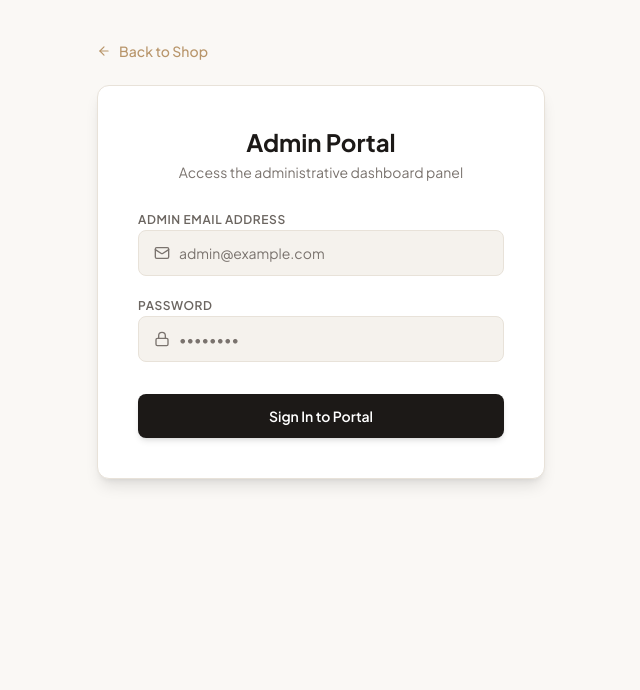
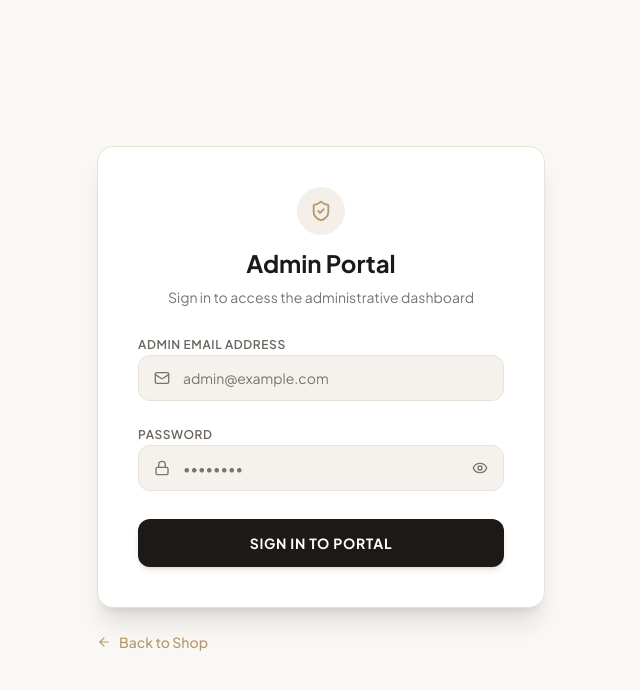
Before and after one commit to DimalJay/ecommerce-system, a React (Vite) app: page /admin/login in a window 1280 px wide. Shown: the top 690 px of the page, without its empty margins (319-959 px from the left). Built offline with nearby package versions, Linux system fonts and the light colour scheme; no server answers.

Commit message:
login pages updated

```diff
--- a/src/components/auth/AuthModal.tsx
+++ b/src/components/auth/AuthModal.tsx
@@ -4,7 +4,9 @@ import { useCart } from '../../context/CartContext';
 import { useToast } from '../../hooks/useToast';
 import { Toast } from '../ui';
 import { useLoginMutation, useRegisterMutation } from '../../hooks/useAuth';
+import { getUserApi } from '../../api/userApi';
 import type { LoginFormData, RegisterFormData } from '../../lib/validations/auth';
+import type { UserSession } from '../../context/AuthContext';
 import { AuthModalHeader } from './AuthModalHeader';
 import { AuthModeTabs, type AuthMode } from './AuthModeTabs';
 import { LoginForm } from './LoginForm';
@@ -52,16 +54,48 @@ export const AuthModal: React.FC<AuthModalProps> = ({ isOpen, onClose }) => {
     handleClose();
   };
 
+  const resolveUserSession = async (fallback: {
+    id?: string;
+    email: string;
+    first_name?: string;
+    last_name?: string;
+  }): Promise<UserSession> => {
+    try {
+      const res = await getUserApi();
+      if (res.success && res.data) {
+        const u = res.data;
+        const fullName = `${u.first_name} ${u.last_name}`.trim();
+        return {
+          email: u.email,
+          name: fullName || u.email,
+          id: u.id,
+          first_name: u.first_name,
+          last_name: u.last_name,
+        };
+      }
+    } catch {
+      // Fall back to the mutation response below
+    }
+    const fullName = [fallback.first_name, fallback.last_name].filter(Boolean).join(' ');
+    return {
+      email: fallback.email,
+      name: fullName || fallback.email,
+      id: fallback.id,
+      first_name: fallback.first_name,
+      last_name: fallback.last_name,
+    };
+  };
+
   const handleLogin = (data: LoginFormData) => {
     loginMutation.mutate(data, {
-      onSuccess: (response) => {
-        const { user } = response.data;
-        login(user.email, `${user.first_name} ${user.last_name}`, {
-          id: user.id,
-          first_name: user.first_name,
-          last_name: user.last_name,
+      onSuccess: async (response) => {
+        const session = await resolveUserSession(response.data.user);
+        login(session.email, session.name, {
+          id: session.id,
+          first_name: session.first_name,
+          last_name: session.last_name,
         });
-        completeAuth(`Welcome back, ${user.first_name}!`);
+        completeAuth(`Welcome back, ${session.first_name}!`);
       },
       onError: (err) => triggerToast(err.message),
     });
@@ -71,14 +105,19 @@ export const AuthModal: React.FC<AuthModalProps> = ({ isOpen, onClose }) => {
     const { confirm_password, ...payload } = data;
     void confirm_password;
     registerMutation.mutate(payload, {
-      onSuccess: (response) => {
-        const fullName = `${data.first_name} ${data.last_name}`.trim();
-        login(data.email, fullName, {
+      onSuccess: async (response) => {
+        const session = await resolveUserSession({
           id: response.data,
+          email: data.email,
           first_name: data.first_name,
           last_name: data.last_name,
         });
-        completeAuth(`Account created successfully! Welcome ${data.first_name}!`);
+        login(session.email, session.name, {
+          id: session.id,
+          first_name: session.first_name,
+          last_name: session.last_name,
+        });
+        completeAuth(`Account created successfully! Welcome ${session.first_name}!`);
       },
       onError: (err) => triggerToast(err.message),
     });
--- a/src/hooks/useAuth.ts
+++ b/src/hooks/useAuth.ts
@@ -1,12 +1,35 @@
-import { useMutation, useQuery } from '@tanstack/react-query';
+import { useMutation, useQuery, useQueryClient } from '@tanstack/react-query';
 import { loginUser, logoutUser, registerUser } from '../api/authApi';
 import { getUserApi } from '../api/userApi';
 
-export const useLoginMutation = () => useMutation({ mutationFn: loginUser });
+const useInvalidateUserQueries = () => {
+  const queryClient = useQueryClient();
+  return () => queryClient.invalidateQueries({ queryKey: ['user'] });
+};
 
-export const useRegisterMutation = () => useMutation({ mutationFn: registerUser });
+export const useLoginMutation = () => {
+  const invalidateUserQueries = useInvalidateUserQueries();
+  return useMutation({
+    mutationFn: loginUser,
+    onSuccess: invalidateUserQueries,
+  });
+};
 
-export const useLogoutMutation = () => useMutation({ mutationFn: logoutUser });
+export const useRegisterMutation = () => {
+  const invalidateUserQueries = useInvalidateUserQueries();
+  return useMutation({
+    mutationFn: registerUser,
+    onSuccess: invalidateUserQueries,
+  });
+};
+
+export const useLogoutMutation = () => {
+  const invalidateUserQueries = useInvalidateUserQueries();
+  return useMutation({
+    mutationFn: logoutUser,
+    onSuccess: invalidateUserQueries,
+  });
+};
 
 export const useUserQuery = () =>
   useQuery({
--- a/src/pages/AdminAuthPage.tsx
+++ b/src/pages/AdminAuthPage.tsx
@@ -1,7 +1,8 @@
 import React, { useState } from 'react';
 import { useNavigate, Link } from 'react-router-dom';
-import { ArrowLeft, Mail, Lock, ShieldAlert } from 'lucide-react';
+import { ArrowLeft, Mail, Lock, ShieldAlert, ShieldCheck } from 'lucide-react';
 import { Toast } from '../components/ui';
+import { PasswordInput } from '../components/auth/PasswordInput';
 import { useToast } from '../hooks/useToast';
 import { useCart } from '../context/CartContext';
 import { useAdminLoginMutation } from '../hooks/useAdminAuth';
@@ -13,7 +14,6 @@ export const AdminAuthPage: React.FC = () => {
 
   const adminLoginMutation = useAdminLoginMutation();
 
-  // States
   const [email, setEmail] = useState<string>('');
   const [password, setPassword] = useState<string>('');
   const [errorMessage, setErrorMessage] = useState<string | null>(null);
@@ -47,33 +47,25 @@ export const AdminAuthPage: React.FC = () => {
     <div className="min-h-screen bg-bg-primary text-text-primary flex flex-col font-sans">
       {toastMessage && <Toast message={toastMessage} />}
 
-      <main className="max-w-7xl mx-auto px-4 sm:px-6 lg:px-8 py-8 sm:py-10 w-full flex-1">
-        <div className="max-w-md mx-auto space-y-6">
-          <Link
-            to="/"
-            className="inline-flex items-center gap-2 text-sm font-medium text-accent hover:text-accent-hover transition-colors"
-          >
-            <ArrowLeft size={14} /> Back to Shop
-          </Link>
-
-          <div className="bg-elevated border border-border rounded-xl p-8 sm:p-10 shadow-lg space-y-6">
-            <div className="text-center space-y-1">
-              <h1 className="text-xl sm:text-2xl font-bold text-text-primary">
-                Admin Portal
-              </h1>
-              <p className="text-sm text-text-muted">
-                Access the administrative dashboard panel
-              </p>
+      <main className="flex-1 flex items-center justify-center p-6">
+        <div className="w-full max-w-md">
+          <div className="bg-elevated border border-border rounded-2xl p-8 sm:p-10 shadow-xl space-y-6">
+            <div className="text-center space-y-2">
+              <div className="w-12 h-12 rounded-full bg-accent/15 text-accent flex items-center justify-center mx-auto mb-3">
+                <ShieldCheck size={22} />
+              </div>
+              <h1 className="text-2xl font-bold text-text-primary">Admin Portal</h1>
+              <p className="text-sm text-text-muted">Sign in to access the administrative dashboard</p>
             </div>
 
             {errorMessage && (
               <div className="bg-danger-bg border border-danger/20 text-danger rounded-xl p-4 text-sm font-medium flex items-start gap-3 text-left">
-                <ShieldAlert size={16} className="text-danger shrink-0 mt-1" />
+                <ShieldAlert size={16} className="text-danger shrink-0 mt-0.5" />
                 <span>{errorMessage}</span>
               </div>
             )}
 
-            <form onSubmit={handleSubmit} className="space-y-4 text-left">
+            <form onSubmit={handleSubmit} className="space-y-5 text-left">
               <div className="space-y-2">
                 <label className="text-xs font-semibold text-text-secondary uppercase tracking-wider">
                   Admin Email Address
@@ -86,7 +78,7 @@ export const AdminAuthPage: React.FC = () => {
                     onChange={(e) => setEmail(e.target.value)}
                     placeholder="admin@example.com"
                     required
-                    className="w-full pl-10 pr-4 py-3 bg-bg-secondary border border-border rounded-lg text-sm text-text-primary placeholder-text-muted focus:outline-none focus:border-accent focus:ring-2 focus:ring-accent/20 transition-all"
+                    className="w-full pl-11 pr-4 py-3 bg-bg-secondary border border-border rounded-xl text-sm text-text-primary placeholder-text-muted focus:outline-none focus:border-accent focus:ring-2 focus:ring-accent/20 transition-all"
                   />
                 </div>
               </div>
@@ -97,13 +89,12 @@ export const AdminAuthPage: React.FC = () => {
                 </label>
                 <div className="relative">
                   <Lock className="absolute left-4 top-1/2 -translate-y-1/2 text-text-muted" size={16} />
-                  <input
-                    type="password"
+                  <PasswordInput
                     value={password}
                     onChange={(e) => setPassword(e.target.value)}
                     placeholder="••••••••"
                     required
-                    className="w-full pl-10 pr-4 py-3 bg-bg-secondary border border-border rounded-lg text-sm text-text-primary placeholder-text-muted focus:outline-none focus:border-accent focus:ring-2 focus:ring-accent/20 transition-all"
+                    className="w-full pl-11 pr-12 py-3 bg-bg-secondary border border-border rounded-xl text-sm text-text-primary placeholder-text-muted focus:outline-none focus:border-accent focus:ring-2 focus:ring-accent/20 transition-all"
                   />
                 </div>
               </div>
@@ -111,12 +102,19 @@ export const AdminAuthPage: React.FC = () => {
               <button
                 type="submit"
                 disabled={adminLoginMutation.isPending}
-                className="w-full py-3 bg-text-primary hover:bg-accent text-elevated hover:text-text-primary rounded-lg text-sm font-semibold transition-all shadow-md mt-4 cursor-pointer disabled:opacity-50 disabled:cursor-not-allowed"
+                className="w-full py-3.5 bg-text-primary hover:bg-accent text-elevated hover:text-text-primary rounded-xl text-sm font-bold uppercase tracking-wider transition-all shadow-md mt-2 cursor-pointer disabled:opacity-50 disabled:cursor-not-allowed"
               >
                 {adminLoginMutation.isPending ? 'Signing In...' : 'Sign In to Portal'}
               </button>
             </form>
           </div>
+
+          <Link
+            to="/"
+            className="inline-flex items-center gap-2 text-sm font-medium text-accent hover:text-accent-hover transition-colors mt-6"
+          >
+            <ArrowLeft size={14} /> Back to Shop
+          </Link>
         </div>
       </main>
     </div>
```
